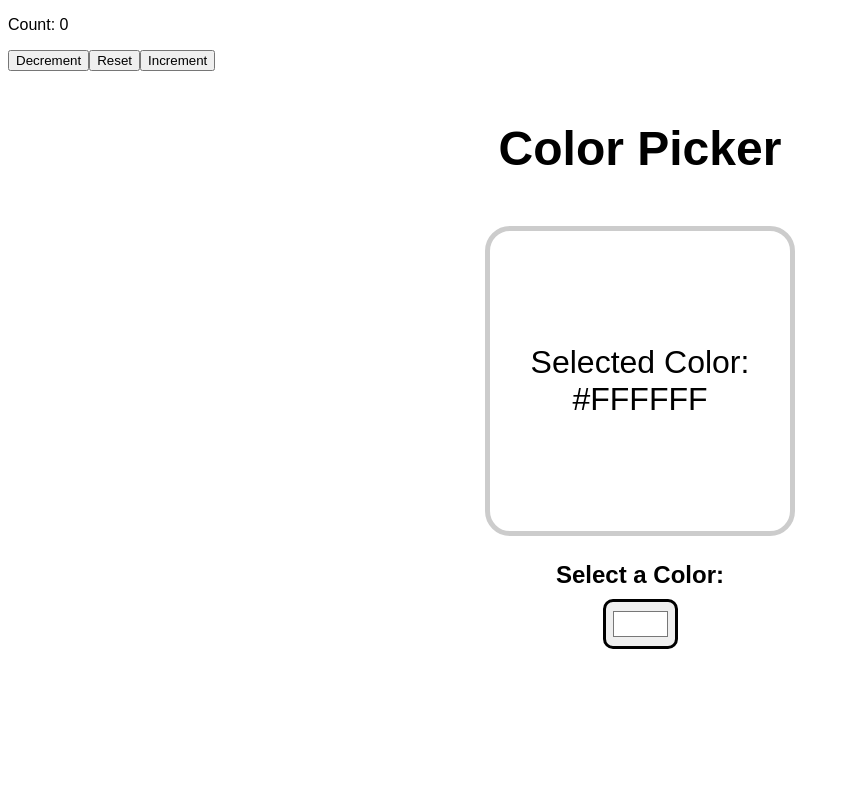
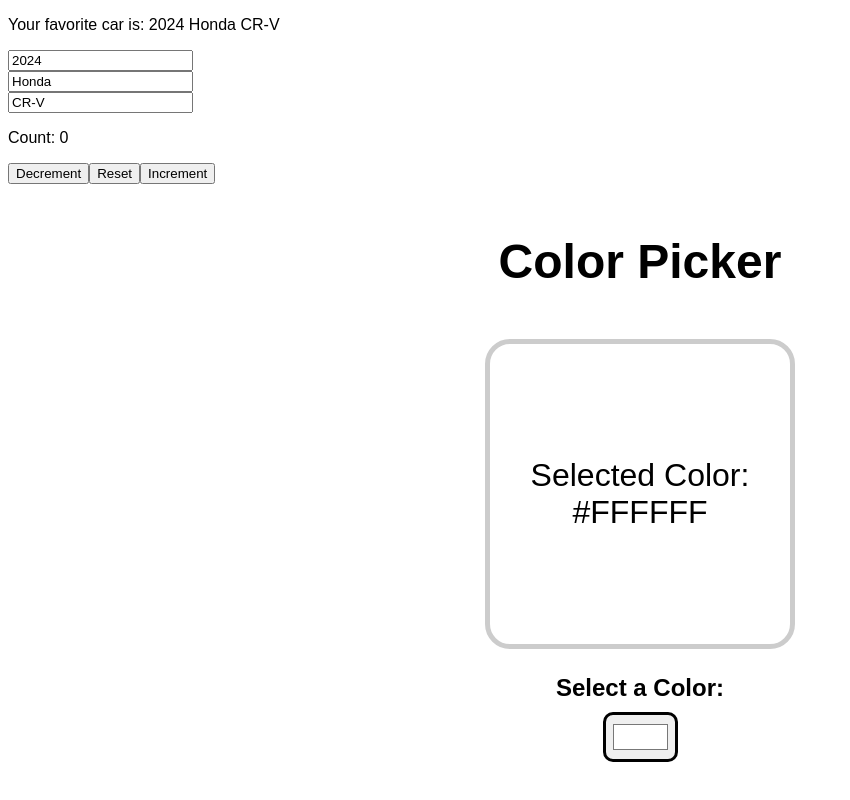
Before and after one commit to connie-feng/my-react-app, a React (Vite) app: page / in a window 1280 px wide. Shown: the whole page, without its empty margins (0-850 px from the left). Built offline with nearby package versions, Linux system fonts and the light colour scheme.

Commit message:
Add updating objects with useState using a Car

```diff
--- a/src/App.jsx
+++ b/src/App.jsx
@@ -1,11 +1,13 @@
 import ColorPicker from './ColorPicker.jsx'
 import Counter from './Counter.jsx'
+import Car from './Car.jsx'
 
 function App() {
 
 
   return (
     <>
+      <Car />
       <Counter />
       <ColorPicker />
     </>
--- /dev/null
+++ b/src/Car.jsx
@@ -0,0 +1,28 @@
+import React, { useState } from 'react';
+
+function Car() {
+
+  const [car, setCar] = useState({year: 2024, make: "Honda", model: "CR-V"});
+
+  function handleYearChange(event) {
+    setCar(c => ({...c, year: event.target.value}));
+  }
+
+  function handleMakeChange(event) {
+    setCar(c => ({...c, make: event.target.value}));
+  }
+
+  function handleModelChange(event) {
+    setCar(c => ({...c, model: event.target.value}));
+  }
+
+  return(<div>
+          <p>Your favorite car is: {car.year} {car.make} {car.model}</p>
+
+          <input type="number" value={car.year} onChange={handleYearChange} /><br/>
+          <input type="text" value={car.make} onChange={handleMakeChange} /><br/>
+          <input type="text" value={car.model} onChange={handleModelChange} /><br/>
+  </div>);
+
+}
+export default Car
```
